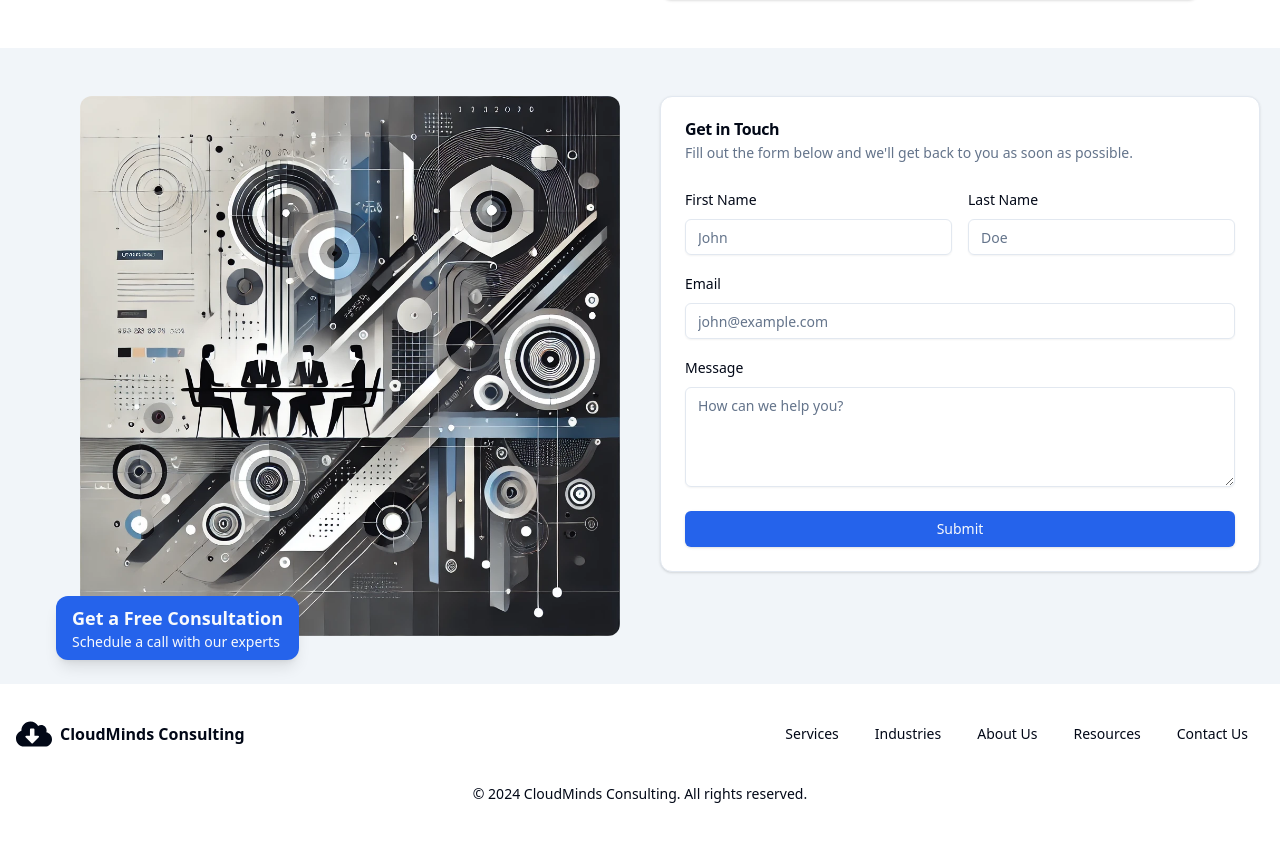
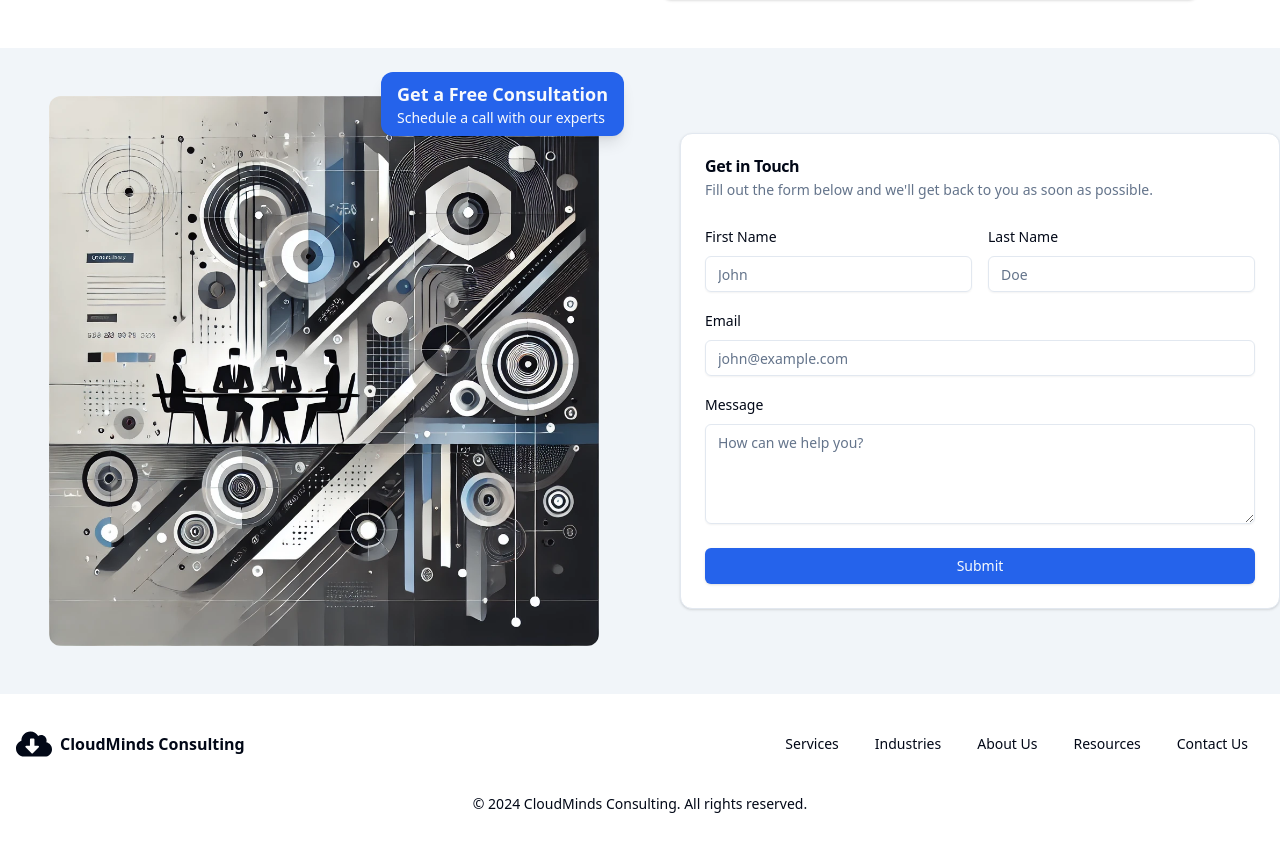
Before and after one commit to samadams412/consulting, a Next.js app: page / in a window 1280 px wide. Shown: the part 1594-2440 px from the top of the page. Built offline with nearby package versions, Linux system fonts and the light colour scheme.

Commit message:
Testing responsiveness on app/page.tsx

```diff
--- a/app/page.tsx
+++ b/app/page.tsx
@@ -9,7 +9,7 @@ import ContactForm from "@/components/ContactForm";
 export default function Home() {
   return (
     <main className="">
-      <section className="p-12 relative  w-full overflow-hidden">
+      <section className="p-12 relative   ">
         <Hero />
       </section>
       <section className="p-12 bg-muted">
@@ -146,8 +146,8 @@ export default function Home() {
           </div>
         </div>
       </section>
-      <section className="p-12 bg-muted">
-        <div className="container grid gap-10 px-4 sm:px-6 md:grid-cols-2 md:px-8">
+      <section className="p-12 bg-muted ">
+        <div className="grid md:grid-cols-2 gap-4 md:gap-8 xl:gap-20 md:items-center">
           <div className="relative">
              <Image
               src="/contact.jpg"
@@ -156,7 +156,7 @@ export default function Home() {
               alt="Contact"
               className="mx-auto aspect-square overflow-hidden rounded-xl object-cover"
             />
-            <div className="absolute -bottom-6 -left-6 rounded-xl bg-primary px-4 py-2 text-primary-foreground shadow-lg">
+            <div className="absolute -top-6 -right-6 rounded-xl bg-primary px-4 py-2 text-primary-foreground shadow-lg">
               <h3 className="text-lg font-semibold">Get a Free Consultation</h3>
               <p className="text-sm">Schedule a call with our experts</p>
             </div>
```
